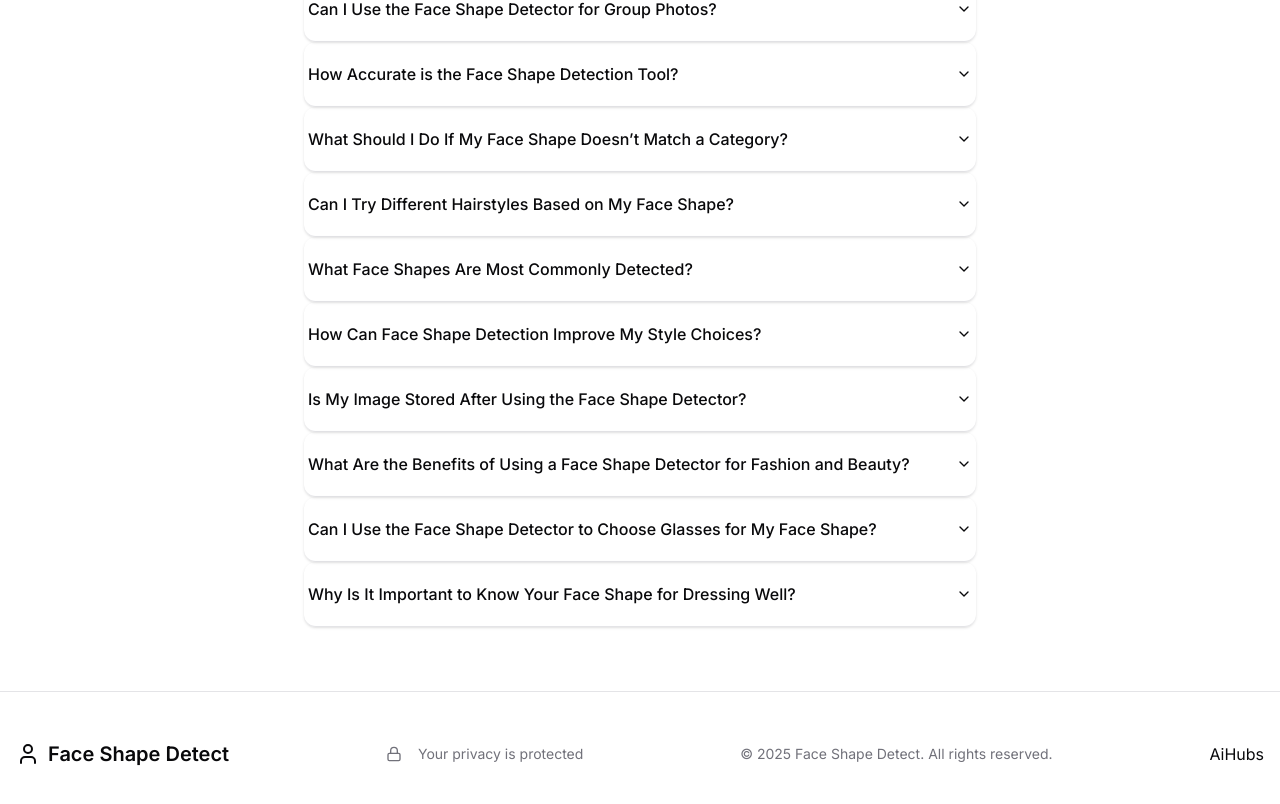
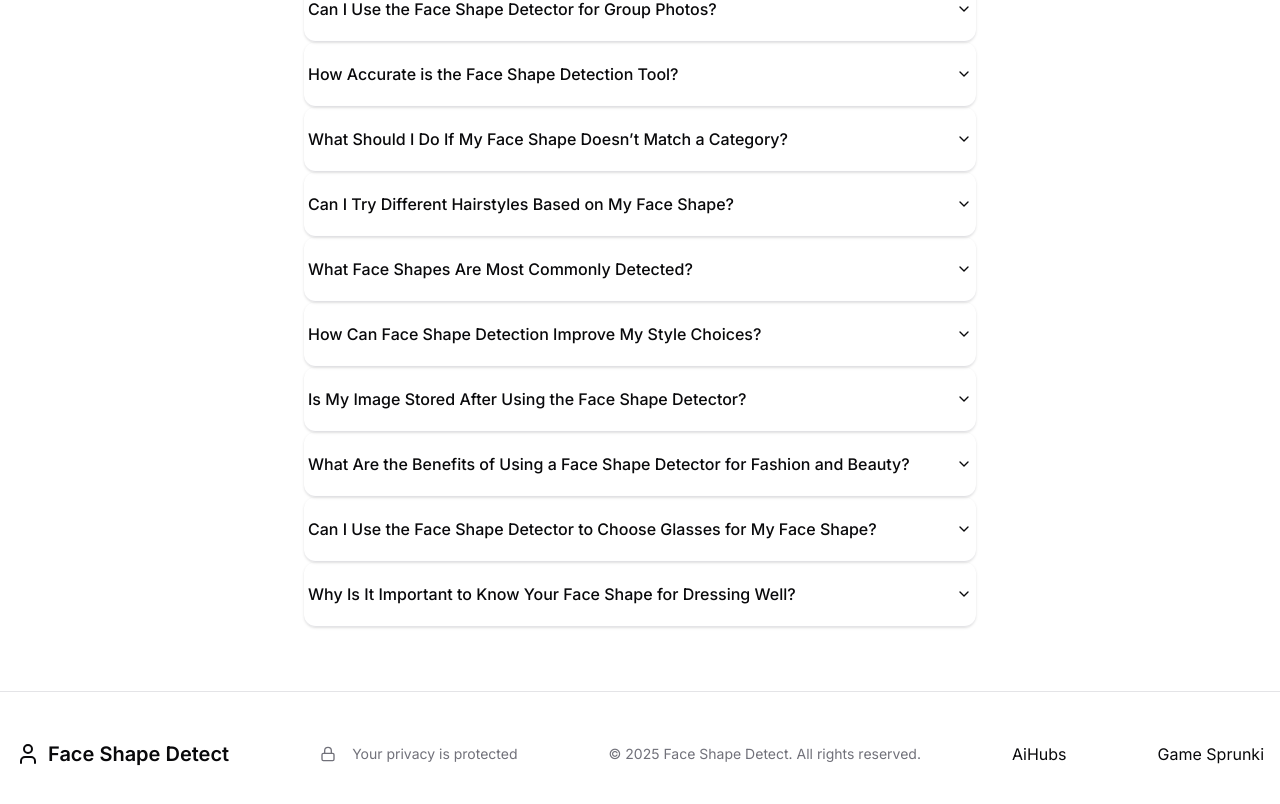
Before and after one commit to fahadcr14/faceshapedetector, a Next.js app: page / in a window 1280 px wide. Shown: the part 2890-3694 px from the top of the page. Built offline with nearby package versions, Linux system fonts and the light colour scheme.

Commit message:
tool_href

```diff
--- a/app/page.tsx
+++ b/app/page.tsx
@@ -461,7 +461,9 @@ export default function Home() {
             <p className="text-sm text-muted-foreground">
               &copy; {new Date().getFullYear()} Face Shape Detect. All rights reserved.
             </p>
-            <a href="https://aihubs.ai/" title="AiHubs - Discover The Best AI Tools">AiHubs</a>
+            <a href="https://aihubs.ai/" title="AiHubs - Discover The Best AI Tools" rel="nofollow">AiHubs</a>
+            <a href='https://game-sprunki.com/' title='Game Sprunki' rel="nofollow">Game Sprunki</a>
+
           </div>
         </div>
       </footer>
```
